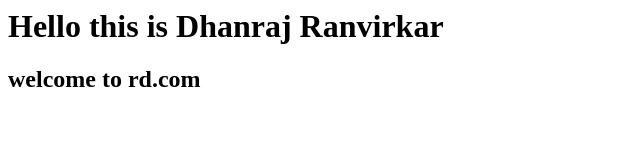
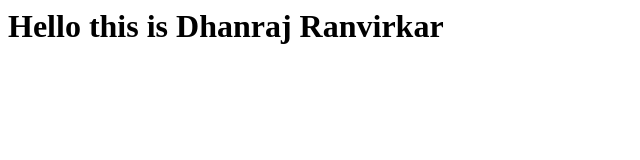
Before and after one commit to ranvirkardhanraj/spacexcode, a plain HTML site: page index.html in a window 1280 px wide. Shown: the whole page, without its empty margins (0-640 px from the left). Drawn offline with Linux system fonts and the light colour scheme.

Commit message:
Update index.html

```diff
--- a/index.html
+++ b/index.html
@@ -1,5 +1,4 @@
 <html>
   <title>www.RDindustry.com</title>
   <h1>Hello this is Dhanraj Ranvirkar</h1>
-  <h2>welcome to rd.com</h2>
 </html>
```
